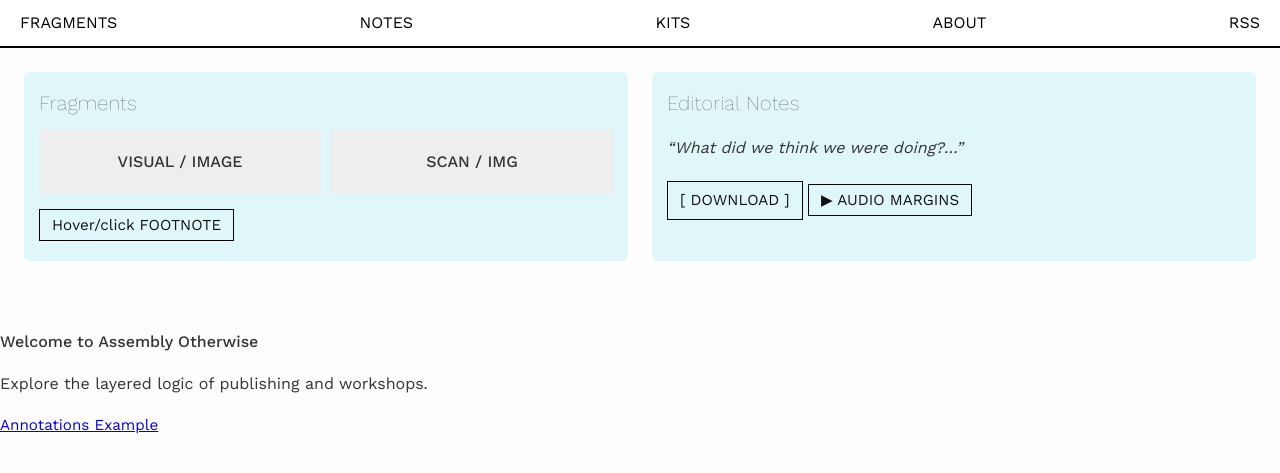
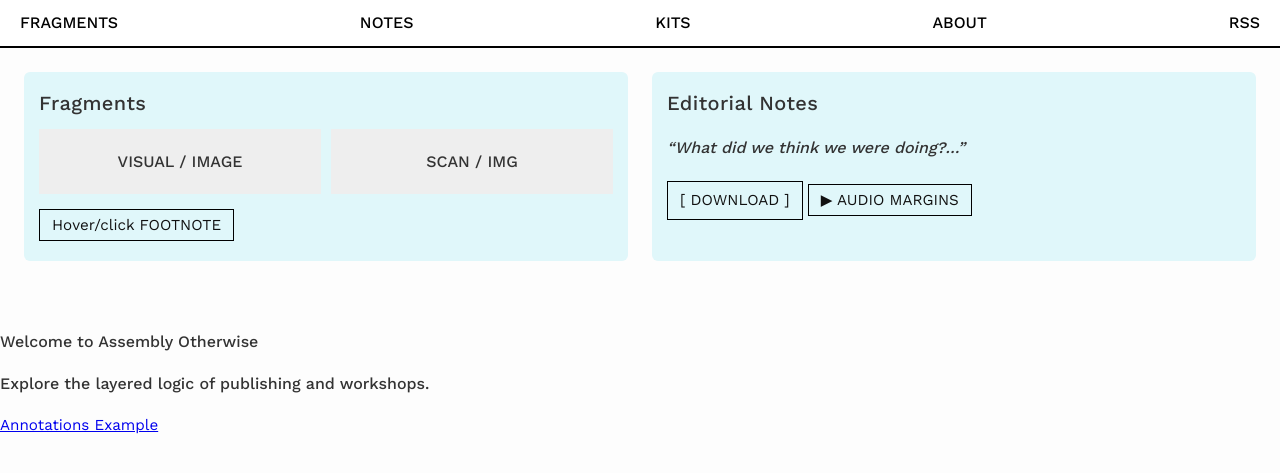
Before and after one commit to textpw/assembly-otherwise, a Jekyll site: the page built from index.md, in a window 1280 px wide. Shown: the top 473 px of the page. Built offline with Jekyll 4.4.1, drawn with Linux system fonts in a browser that asks for light colours.

Commit message:
Update styles.css

```diff
--- a/assets/css/styles.css
+++ b/assets/css/styles.css
@@ -5,7 +5,7 @@
 body {
   font-family: 'Work Sans', sans-serif;
   font-size: 1rem;       /* ~16px */
-  font-weight: 400;      /* Regular */
+  font-weight: 500;      /* Regular */
   line-height: 1.6;
   background: #fdfdfd;
   margin: 0;
@@ -60,7 +60,7 @@ p, li {
 .main-nav a {
   text-decoration: none;
   color: #000;
-  font-weight: 400;
+  font-weight: 500;
   font-size: 1rem;
 }
 
@@ -87,11 +87,11 @@ p, li {
 h2 {
   margin-top: 0;
   font-size: 1.25rem;
-  font-weight: 200;
+  font-weight: 500;
 }
 
 p, li {
-  font-weight: 400;
+  font-weight: 500;
   font-size: 1rem;
 }
 
@@ -136,7 +136,7 @@ p, li {
   background: #f0f0f0;
   border: 1px dotted #888;
   font-size: 0.9rem;
-  font-weight: 400;
+  font-weight: 500;
 }
 
 .hidden {
```
